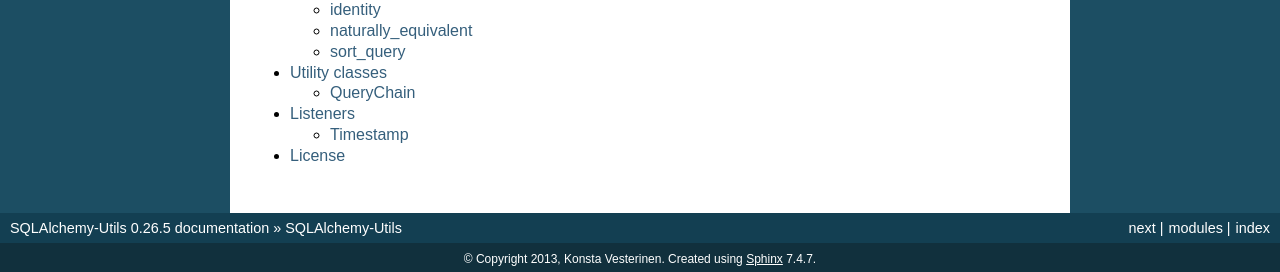
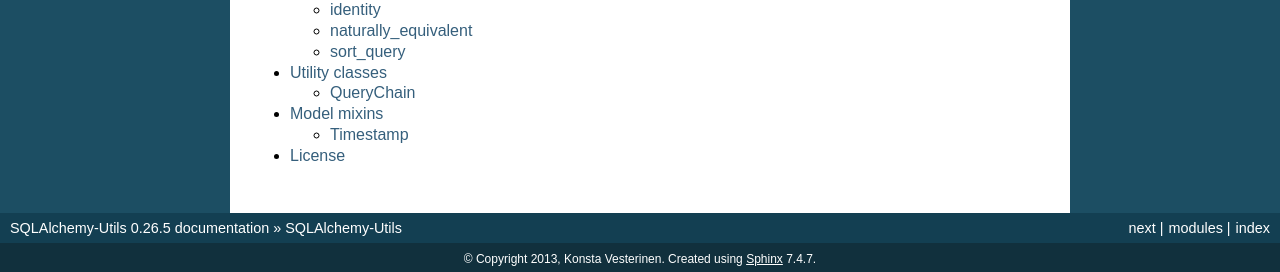
Before and after one commit to kvesteri/sqlalchemy-utils, a Sphinx documentation site: the page built from docs/index.rst, in a window 1280 px wide. Shown: the part 1418-1690 px from the top of the page. Built offline with Sphinx 7.4.7, drawn with Linux system fonts in a browser that asks for light colours.

```diff
--- a/docs/models.rst
+++ b/docs/models.rst
@@ -1,10 +1,10 @@
-Listeners
-=========
+Model mixins
+============
 
 
 Timestamp
 ^^^^^^^^^
 
-.. module:: sqlalchemy_utils.models.Timestamp
+.. module:: sqlalchemy_utils.models
 
 .. autoclass:: Timestamp
```
